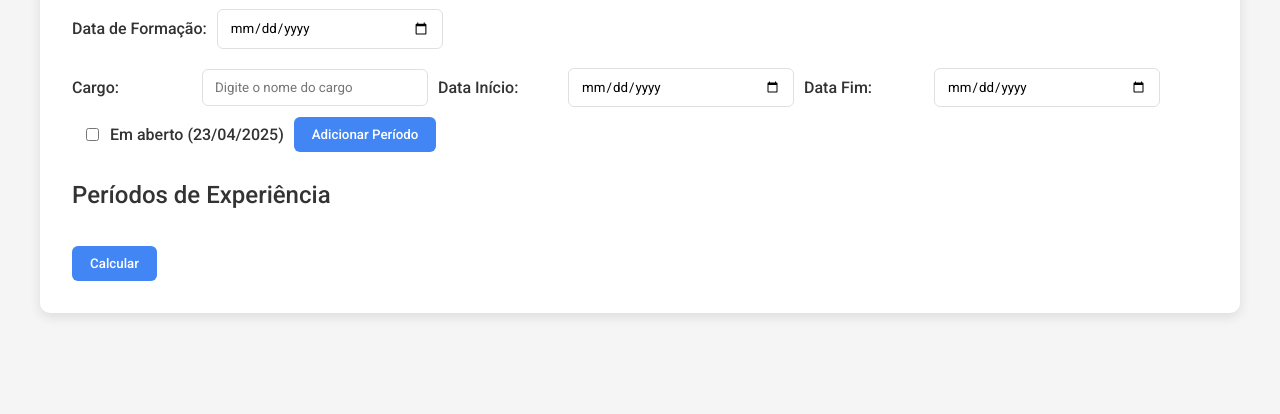
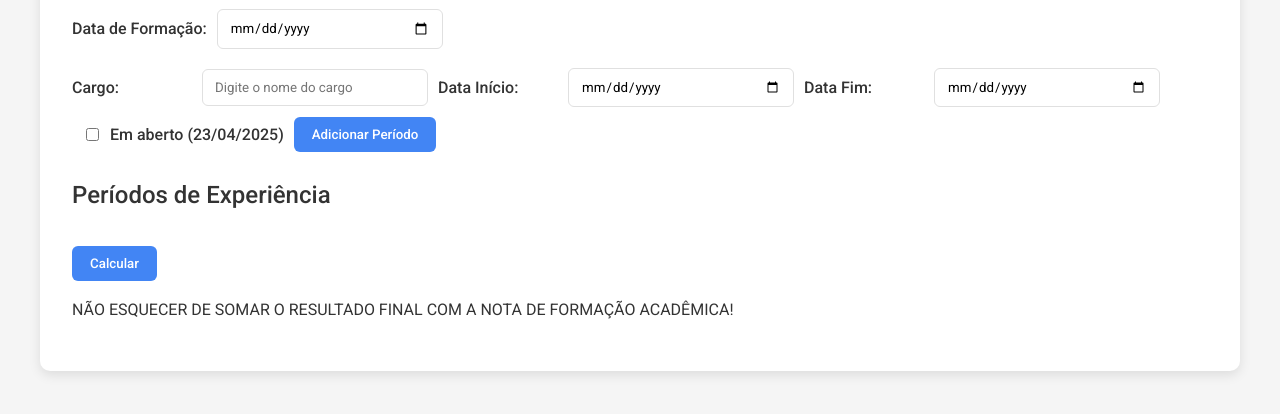
Before and after one commit to luanoliveira350/calcxp, a plain HTML site: page index.html in a window 1280 px wide. Shown: the part 118-532 px from the top of the page. Drawn offline with Linux system fonts and the light colour scheme.

Commit message:
Update index.html

```diff
--- a/index.html
+++ b/index.html
@@ -356,7 +356,7 @@
                 </tbody>
             </table>
         </div>
-
+        <div> <p color=red> NÃO ESQUECER DE SOMAR O RESULTADO FINAL COM A NOTA DE FORMAÇÃO ACADÊMICA! </p> </div>
         <div id="timeline-container" style="display: none;">
             <h2>Visualização da Linha do Tempo</h2>
 
```
